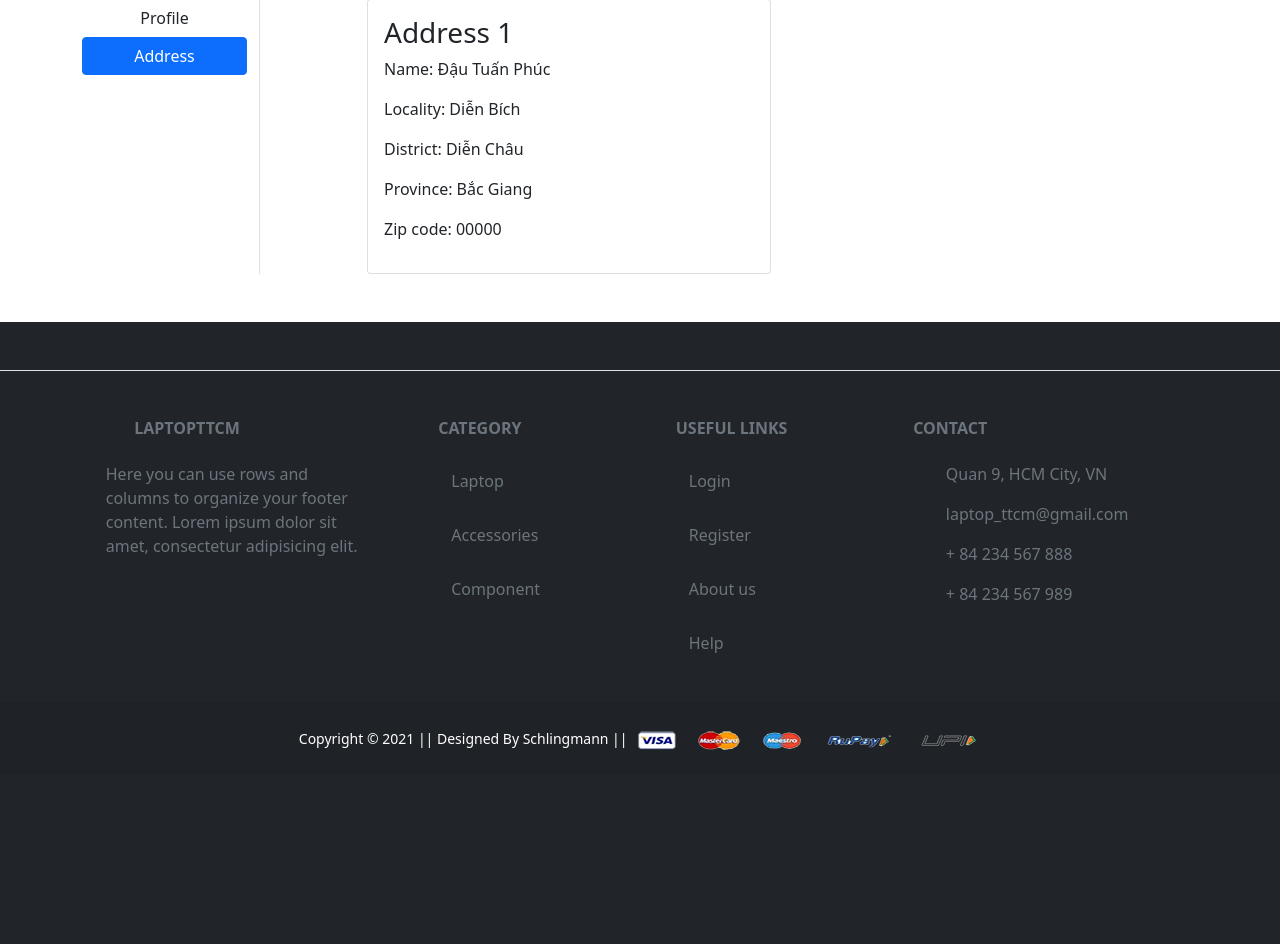
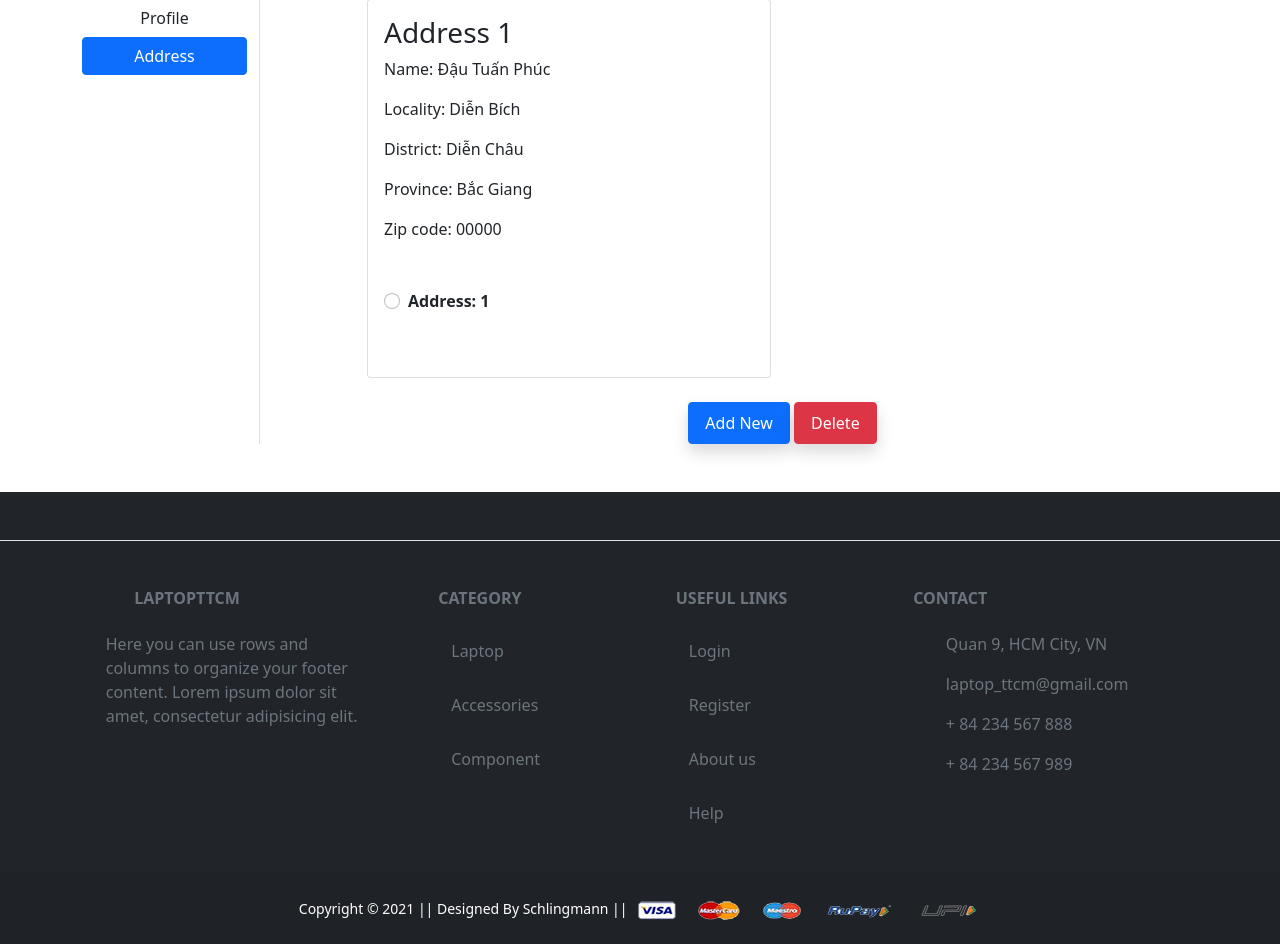
Before and after one commit to phuctd97/ThucTapChuyenMon, a Django app: page /address/ in a window 1280 px wide. Shown: the part 147-1091 px from the top of the page. Before the commit the page ends 897 px from the top, so only its background shows below. Run offline with Django 3.2, Linux system fonts and the light colour scheme; a user stored in the database is signed in; data comes from the database, SQL or seed files in the repository; both versions use the stored data as it was after the commit; some libraries are stand-ins or nearby versions; some web fonts are replaced.

Commit message:
update 6/11

```diff
--- a/app/templates/app/address.html
+++ b/app/templates/app/address.html
@@ -1,17 +1,25 @@
 {% extends 'app/base.html' %}
 {% load static %}
-{% block title %}Address{% endblock title %}
+{% block title %}Address{%endblock title %}
 {% block main-content %}
 <div class="container my-5">
   <div class="row">
     <h3>Welcome <span class="text-capitalize">{{request.user}}</span></h3>
     <div class="col-sm-2 border-end">
       <ul class="list-unstyled">
-    <li class="d-grid"><a href="{% url 'profile' %}" class="btn">Profile</a></li>
-    <li class="d-grid"><a href="{% url 'address' %}" class="btn {{active}}">Address</a></li>
+        <li class="d-grid">
+          <a href="{% url 'profile' %}" class="btn">Profile</a>
+        </li>
+        <li class="d-grid">
+          <a href="{% url 'address' %}" class="btn {{active}}">Address</a>
+        </li>
       </ul>
+      <br />
+      <br />
     </div>
+
     <div class="col-sm-9 offset-sm-1">
+      <form action="/deleteinfo" id="myform">
         <div class="row">
           {% for ad in add %}
           <div class="col-sm-6">
@@ -23,11 +31,33 @@
                 <p>District: {{ad.district}}</p>
                 <p>Province: {{ad.province}}</p>
                 <p>Zip code: {{ad.zipcode}}</p>
+                <br />
+                <div class="form-check mt-2 mb-5">
+                  <input
+                    class="form-check-input"
+                    type="radio"
+                    name="custid"
+                    id="custadd{{forloop.counter}}"
+                    value="{{ad.id}}"
+                  />
+                  <label
+                    class="form-check-label fw-bold"
+                    for="custadd{{forloop.counter}}"
+                  >
+                    Address: {{forloop.counter}}
+                  </label>
+                </div>
               </div>
             </div>
           </div>
           {% endfor %}
         </div>
+        <div class="text-center mt-4">
+        <a href="{% url 'profile' %}" class="btn btn-primary shadow px-3 py-2"
+          >Add New</a>
+        <button type="submit" class="btn btn-danger shadow px-3 py-2">Delete</button>
+      </div>
+      </form>
     </div>
   </div>
 </div>
--- a/app/templates/app/addtocart.html
+++ b/app/templates/app/addtocart.html
@@ -40,7 +40,7 @@
       <h3>The Total Amount of</h3>
       <ul class="list-group">
        <li class="list-group-item d-flex justify-content-between align-items-center border-0 px-0 pb-0">Amount<span><span id="amount">{{amount}}</span> VND</span></li>
-       <li class="list-group-item d-flex justify-content-between align-items-center px-0">Shipping <span>30,000 VND</span></li>
+       <li class="list-group-item d-flex justify-content-between align-items-center px-0">Shipping <span>150,000 VND</span></li>
        <li class="list-group-item d-flex justify-content-between align-items-center border-0 px-0 mb-3">
         <div>
            <strong>Total</strong> <small>(including VAT)</small>
--- a/app/templates/app/checkout.html
+++ b/app/templates/app/checkout.html
@@ -18,7 +18,7 @@
     {% endfor %}
 
     <br>
-    <p class="fw-bold text-info">Total Cost +  30000 VND = {{totalamount}} VND</p>
+    <p class="fw-bold text-info">Total Cost +  150000 VND = {{totalamount}} VND</p>
     <br>
     <br>
     <h3 class = "text-warning">Please choose your address.</h3>
@@ -45,14 +45,10 @@
         <div class="text-center">
           <!--Set up a container element for the button-->
           <div id="paypal-button-container"></div>
-
           <button type="submit" class="btn btn-secondary mt-3 px-5 fw-bold">Payment on delivery</button>
-
-
           <br>
           <br>
           <br>
-
         </div>
     </form>
   </div>
--- a/app/templates/app/home.html
+++ b/app/templates/app/home.html
@@ -96,7 +96,7 @@
 <!-- End about -->
  <div class="m-3 mt-5">
   <h2><i class="fas fa-tags me-4"></i>Accessories:</h2>
->>>>>>> Paginator
+
  <!-- Slider 1 -->
  <div class="owl-carousel" id="slider1">
  {% for acc in accessories %}
--- a/app/templates/app/productdetail.html
+++ b/app/templates/app/productdetail.html
@@ -29,16 +29,12 @@
             <button type="submit" class="btn btn-primary shadow px-5 py-2">Add to Cart</button>
         </form>
     {% endif %}
-
    <a href="{% url 'checkout' %}" class="btn btn-danger shadow px-5 py-2 ms-4">Buy Now</a>
 
 
    <h5 class="mt-5">Available Offers</h5>
    <ul>
-    <li>Bank Offer 5% Unlimited Cashback on Flipkart Axis Bank Credit</li>
-    <li>Special Price Get extra ₹3000 off (price inclusive of discount)</li>
-    <li>No cost EMI ₹1,667/month. Standard EMI also available</li>
-    <li>Partner Offer ₹2000 Flipkart Gift Card on Every 1000th Transaction with a new Visa Debit/Credit Card</li>
+    <li>There are currently no offers available</li>
    </ul>
   </div>
  </div>
--- a/app/templates/app/profile.html
+++ b/app/templates/app/profile.html
@@ -7,8 +7,8 @@
   <h3>Welcome <span class="text-capitalize">{{request.user}}</span></h3>
   <div class="col-sm-2 border-end">
    <ul class="list-unstyled">
-    <li class="d-grid"><a href="{% url 'profile' %}" class="btn {{active}}">Profile</a></li>
-    <li class="d-grid"><a href="{% url 'address' %}" class="btn">Address</a></li>
+    <li class="d-grid"><a href="{% url 'profile' %}" class="btn {{active}}">Add profile</a></li>
+    <li class="d-grid"><a href="{% url 'address' %}" class="btn">Profile</a></li>
    </ul>
   </div>
   <div class="col-sm-8 offset-sm-1">
--- a/app/urls.py
+++ b/app/urls.py
@@ -19,10 +19,11 @@ urlpatterns = [
     path('removecart/', views.remove_cart),
     path('checkout/', views.checkout, name='checkout'),
     path('paymentdone/', views.payment_done, name='paymentdone '),
+    path('deleteinfo/', views.delete_info, name='deleteinfo '),
 
     path('profile/', views.ProfileView.as_view(), name='profile'),
-    path('address/', views.address, name='address'),
     path('orders/', views.orders, name='orders'),
+    path('address/', views.AddressView.as_view(), name='address'),
 
     path('laptop/', views.laptop, name='laptop'),
     path('accessories/', views.accessories, name='accessories'),
--- a/app/views.py
+++ b/app/views.py
@@ -54,7 +54,7 @@ def show_cart(request):
         user = request.user
         cart = Cart.objects.filter(user=user)
         amount = 0.0
-        shipping_amount = 30000
+        shipping_amount = 150000
         total_amount = 0.0
         cart_product = [p for p in Cart.objects.all() if p.user == user]
     if cart_product:
@@ -74,7 +74,7 @@ def plus_cart(request):
         c.quantity += 1
         c.save()
         amount = 0.0
-        shipping_amount = 30000
+        shipping_amount = 150000
         cart_product = [p for p in Cart.objects.all() if p.user ==
                         request.user]
         for p in cart_product:
@@ -96,7 +96,7 @@ def minus_cart(request):
         c.quantity -= 1
         c.save()
         amount = 0.0
-        shipping_amount = 30000
+        shipping_amount = 150000
         cart_product = [p for p in Cart.objects.all() if p.user ==
                         request.user]
         for p in cart_product:
@@ -117,7 +117,7 @@ def remove_cart(request):
         c = Cart.objects.get(Q(product=prod_id) & Q(user=request.user))
         c.delete()
         amount = 0.0
-        shipping_amount = 30000
+        shipping_amount = 150000
         cart_product = [p for p in Cart.objects.all() if p.user ==
                         request.user]
         for p in cart_product:
@@ -129,10 +129,6 @@ def remove_cart(request):
         }
         return JsonResponse(data)
 
-@login_required
-def address(request):
-    add = Customer.objects.filter(user=request.user)
-    return render(request, 'app/address.html', {'add': add, 'active': 'btn-primary'})
 
 
 @login_required
@@ -141,8 +137,6 @@ def orders(request):
     return render(request, 'app/orders.html', {'orderplaced': op})
 
 # Laptop
-
-
 def laptop(request, data=None):
     if data == None:
         laptops = Product.objects.filter(category='LT')
@@ -236,7 +230,7 @@ def checkout(request):
     add = Customer.objects.filter(user=user)
     cart_items = Cart.objects.filter(user=user)
     amount = 0.0
-    shipping_amount = 30000
+    shipping_amount = 150000
     totalamount = 0.0
     cart_product = [p for p in Cart.objects.all() if p.user == request.user]
     if cart_product:
@@ -246,6 +240,11 @@ def checkout(request):
         totalamount = amount + shipping_amount
     return render(request, 'app/checkout.html', {'add': add, 'totalamount': totalamount, 'cart_items': cart_items})
 
+def delete_info(request):
+    custid = request.GET.get('custid')
+    customer = Customer.objects.get(pk=custid)
+    customer.delete()
+    return redirect('profile')
 
 @login_required
 def payment_done(request):
@@ -258,6 +257,11 @@ def payment_done(request):
                     product=c.product, quantity=c.quantity).save()
         c.delete()
     return redirect('orders')
+
+class AddressView(View):
+    def get(self, request):
+        add = Customer.objects.filter(user=request.user)
+        return render(request, 'app/address.html', {'add': add, 'active': 'btn-primary'})
 
 
 @method_decorator(login_required, name='dispatch')
@@ -281,6 +285,9 @@ class ProfileView(View):
             messages.success(request, 'Profile Update Successfully')
         return render(request, 'app/profile.html', {'form': form, 'active': 'btn-primary'})
 
+    def delete(seff, request):
+        pass
+
 def search(request):
     q= request.GET['q']
     data = Product.objects.filter(title__icontains=q).order_by('-id')
```
Also changed, not shown: db.sqlite3. Lines whose indentation alone changed are shown as unchanged.
